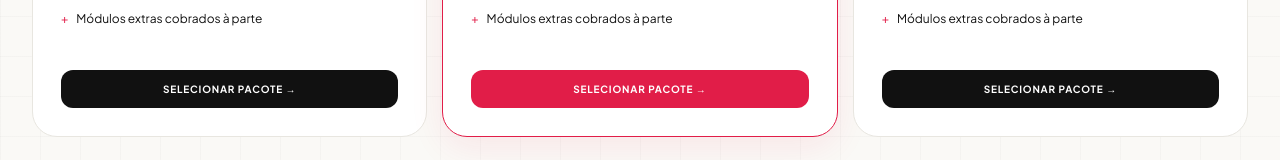
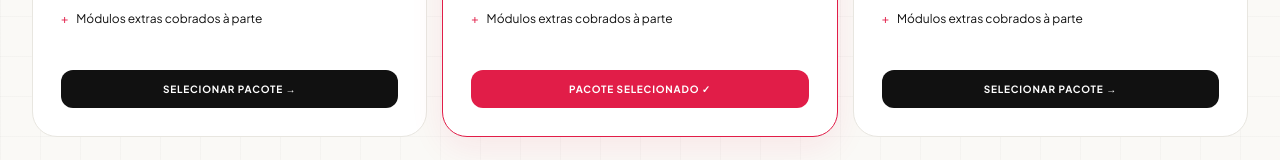
Before and after one commit to simplessimplo2026-source/sdd-studio, a Next.js app: page / in a window 1280 px wide. Shown: the part 624-784 px from the top of the page. Built offline with nearby package versions, Linux system fonts and the light colour scheme; a web font is replaced by a local one.

Commit message:
Corrige seleção visual dos pacotes

```diff
--- a/app/page.tsx
+++ b/app/page.tsx
@@ -264,7 +264,7 @@ export default function Home() {
 <strong>{item[2]}</strong>
 <small>a partir de</small>
 <ul>{item.slice(3).map((feature) => <li key={feature}>{feature}</li>)}</ul>
-<button onClick={() => { setPackageType(index === 0 ? "essential" : index === 1 ? "professional" : "premium"); setScreen("meeting"); }}>Selecionar pacote →</button>
+<button onClick={() => setPackageType(index === 0 ? "essential" : index === 1 ? "professional" : "premium")}>{(index === 0 ? "essential" : index === 1 ? "professional" : "premium") === packageType ? "Pacote selecionado ✓" : "Selecionar pacote →"}</button>
 </article>)}</section>
 <section className="package-comparison">
 <div className="comparison-head"><div><p className="eyebrow">COMPARATIVO OBJETIVO</p><h2>O que muda em cada pacote?</h2></div><p>Use esta tabela durante a reunião para alinhar expectativa, investimento e limite de escopo.</p></div>
```
